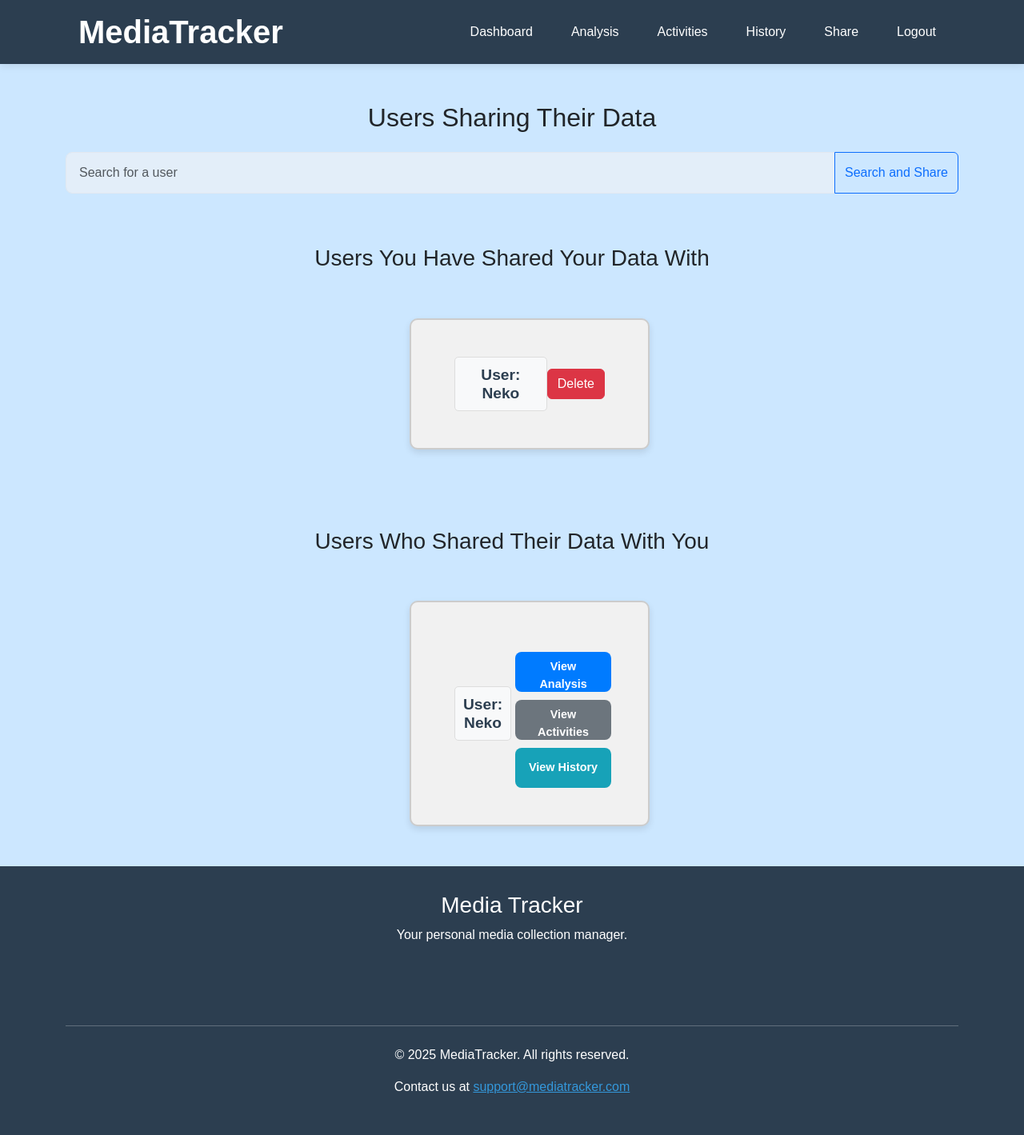
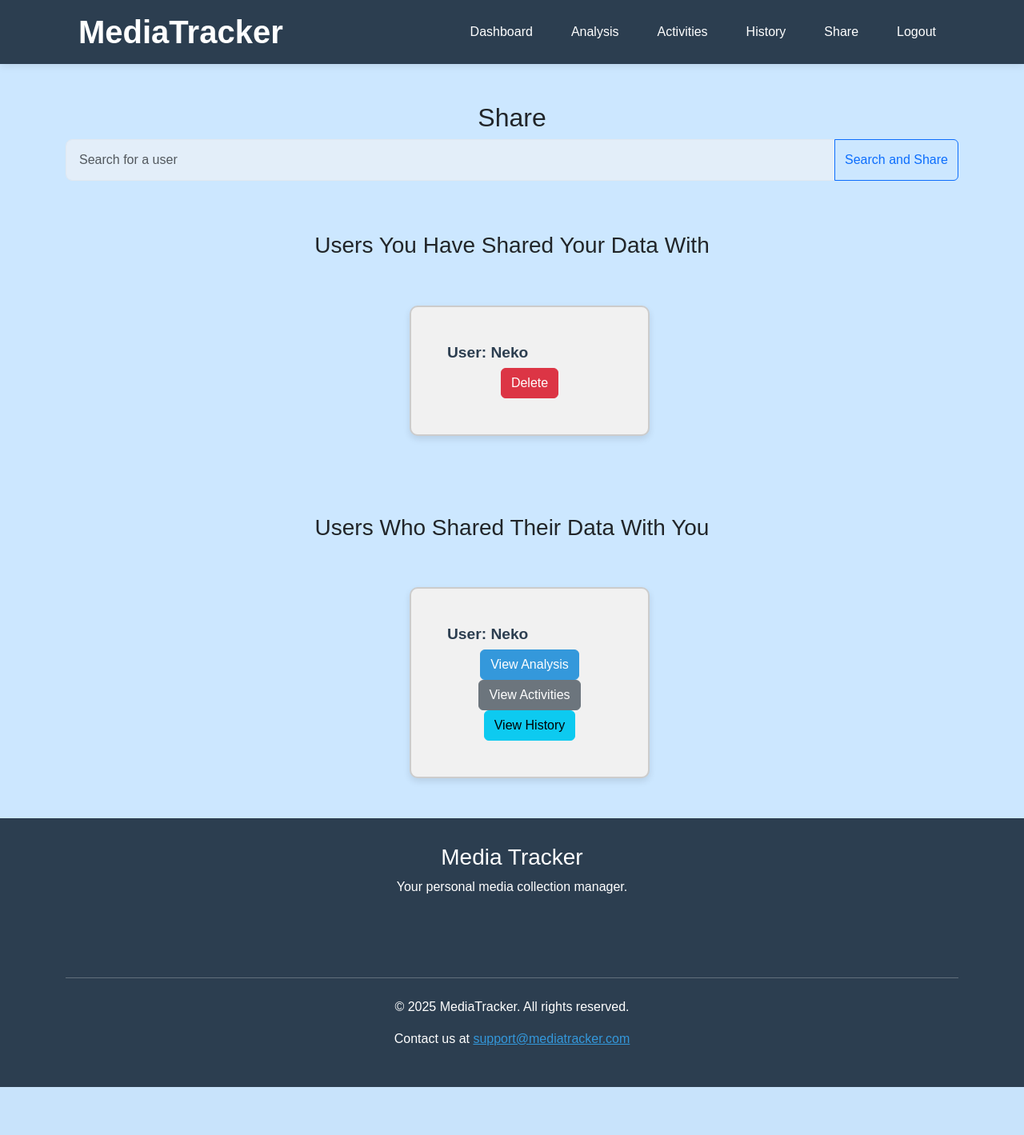
Before and after one commit to LeweiXu/CITS3403-Project, a Flask app: page /sharedata in a window 1280 px wide. Shown: the whole page at 80% size. After the commit the page ends 1359 px from the top, so only its background shows below. Run offline with Flask 3, Linux system fonts and the light colour scheme; a user stored in the database is signed in; data comes from the database, SQL or seed files in the repository; some libraries are stand-ins or nearby versions.

```diff
--- a/app/static/sharedata.css
+++ /dev/null
@@ -1,74 +0,0 @@
-.button-container {
-    display: flex;
-    justify-content: space-around;
-    margin-top: 10px;
-}
-
-.button-container form {
-    margin: 0 5px;
-}
-
-.button-container button {
-    width: 140px;
-    height: 50px;
-    border-radius: 8px;
-    color: white;
-    font-weight: bold;
-    font-size: 16px;
-    border: none;
-}
-
-.button-container .btn-primary {
-    background-color: #007bff;
-}
-
-.button-container .btn-secondary {
-    background-color: #6c757d;
-}
-
-.button-container .btn-info {
-    background-color: #17a2b8;
-}
-
-.card-title {
-    font-size: 20px;
-    font-weight: bold;
-    padding: 10px;
-    background-color: #f8f9fa;
-    border: 1px solid #ddd;
-    border-radius: 5px;
-    text-align: center;
-    margin-bottom: 15px;
-}
-
-.card {
-    max-width: 300px;
-    width: 200%;
-    margin: 50px ;
-    padding: 30px;
-    background-color: #f1f1f1;
-    border: 2px solid #ccc;
-    border-radius: 10px;
-    box-shadow: 0 4px 8px rgba(0, 0, 0, 0.1);
-}
-
-.card-body {
-    padding: 15px;
-    font-size: 18px;
-}
-
-.horizontal-buttons {
-    display: flex;
-    flex-direction: column;
-    align-items: center;
-    gap: 10px;
-    margin-top: 1rem;
-}
-
-.horizontal-buttons button {
-    border-radius: 8px;
-    padding: 0.5rem 1rem;
-    font-size: 0.9rem;
-    font-weight: bold;
-    width: 120px;
-}
--- a/app/static/styles.css
+++ b/app/static/styles.css
@@ -10,7 +10,7 @@
 /* Body Styles */
 
 body {
-    font-family: 'Sour Gummy', sans-serif ;
+    font-family: Arial, sans-serif;
     background-color: var(--background-color);
 }
 
@@ -653,6 +687,128 @@ h2.section-title {
     justify-content: center;
     gap: 1rem;
     flex-wrap: wrap;
+}
+
+/* Shared With - Horizontal Layout */
+.shared-with-card {
+    background: linear-gradient(145deg, #f3f3f3, #e0e0e0);
+    border-radius: 12px;
+    padding: 1rem 1.5rem;
+    margin-bottom: 1rem;
+    box-shadow: 4px 4px 10px rgba(0, 0, 0, 0.1), -4px -4px 10px rgba(255, 255, 255, 0.7);
+    display: flex;
+    justify-content: space-between;
+    align-items: center;
+    max-width: 800px;
+    margin-left: auto;
+    margin-right: auto;
+}
+
+/* Username Text */
+.shared-username {
+    font-size: 1.2rem;
+    font-weight: bold;
+    color: var(--secondary-color);
+}
+
+/* Delete Button Form */
+.delete-form {
+    margin-left: auto;
+}
+
+.delete-form button {
+    padding: 0.5rem 1rem;
+    font-size: 1rem;
+    font-weight: bold;
+    border-radius: 8px;
+    background-color: #dc3545;
+    color: white;
+    border: none;
+    cursor: pointer;
+    transition: background-color 0.3s, transform 0.2s;
+}
+
+.delete-form button:hover {
+    background-color: #c82333;
+    transform: scale(1.05);
+}
+
+/* Button Container for Shared With Me */
+.button-container {
+    display: flex;
+    justify-content: space-around;
+    margin-top: 10px;
+}
+
+.button-container form {
+    margin: 0 5px;
+}
+
+.button-container button {
+    width: 140px;
+    height: 50px;
+    border-radius: 8px;
+    color: white;
+    font-weight: bold;
+    font-size: 16px;
+    border: none;
+}
+
+.button-container .btn-primary {
+    background-color: #007bff;
+}
+
+.button-container .btn-secondary {
+    background-color: #6c757d;
+}
+
+.button-container .btn-info {
+    background-color: #17a2b8;
+}
+
+/* Card Title */
+.card-title {
+    font-size: 1.2rem;
+    font-weight: bold;
+    color: var(--secondary-color);
+    margin-bottom: 0.5rem;
+    text-align: left;
+    border: none;
+    padding: 0;
+}
+
+/* Card Styles */
+.card {
+    max-width: 300px;
+    width: 200%;
+    margin: 50px;
+    padding: 30px;
+    background-color: #f1f1f1;
+    border: 2px solid #ccc;
+    border-radius: 10px;
+    box-shadow: 0 4px 8px rgba(0, 0, 0, 0.1);
+}
+
+.card-body {
+    padding: 15px;
+    font-size: 18px;
+}
+
+/* Horizontal Buttons for Shared With Me */
+.horizontal-buttons {
+    display: flex;
+    flex-direction: column;
+    align-items: center;
+    gap: 10px;
+    margin-top: 1rem;
+}
+
+.horizontal-buttons button {
+    border-radius: 8px;
+    padding: 0.5rem 1rem;
+    font-size: 0.9rem;
+    font-weight: bold;
+    width: 120px;
 }
 
 /* Shared With - Horizontal Layout */
--- a/app/templates/sharedata.html
+++ b/app/templates/sharedata.html
@@ -4,7 +4,7 @@
 
 {% block content %}
 <div class="container mt-5">
-    <h2 class="text-center mb-4">Users Sharing Their Data</h2>
+    <h2 class="page-title text-center">Share</h2>
     <div class="row justify-content-center">
         <form method="POST" action="/sharedata">
             <div class="input-group mb-3">
@@ -18,7 +18,7 @@
     <div class="row justify-content-center">
         {% for shared_with_user in shared_with %}
         <div class="col-md-4">
-            <div class="card shared-with-card">
+            <div class="card text-center">
                 <div class="card-body">
                     <h5 class="card-title">User: {{ shared_with_user.shared_username }}</h5>
                     <form method="POST" action="/sharedata">
@@ -35,28 +35,25 @@
     <div class="row justify-content-center">
         {% for shared_user in shared_with_me %}
         <div class="col-md-4">
-            <div class="card shared-with-card">
+            <div class="card text-center">
                 <div class="card-body">
                     <h5 class="card-title">User: {{ shared_user.username }}</h5>
-                    <div class="button-container horizontal-buttons">
-                        <form method="POST" action="/view_shared_data/analysis" style="display: inline;">
+                    <form method="POST" action="/view_shared_data/analysis">
                         <input type="hidden" name="target_user" value="{{ shared_user.username }}">
                         <button type="submit" class="btn btn-primary">View Analysis</button>
                     </form>
-                        <form method="POST" action="/view_shared_data/activities" style="display: inline;">
+                    <form method="POST" action="/view_shared_data/activities">
                         <input type="hidden" name="target_user" value="{{ shared_user.username }}">
                         <button type="submit" class="btn btn-secondary">View Activities</button>
                     </form>
-                        <form method="POST" action="/view_shared_data/history" style="display: inline;">
+                    <form method="POST" action="/view_shared_data/history">
                         <input type="hidden" name="target_user" value="{{ shared_user.username }}">
                         <button type="submit" class="btn btn-info">View History</button>
                     </form>
                 </div>
             </div>
         </div>
-        </div>
         {% endfor %}
     </div>
 </div>
-<link rel="stylesheet" href="{{ url_for('static', filename='sharedata.css') }}">
 {% endblock %}
```
Also changed, not shown: other parts of app/static/styles.css (+57 -23 lines). Lines whose indentation alone changed are shown as unchanged.
